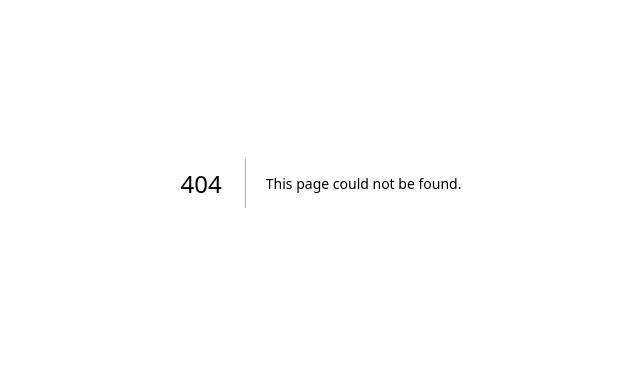
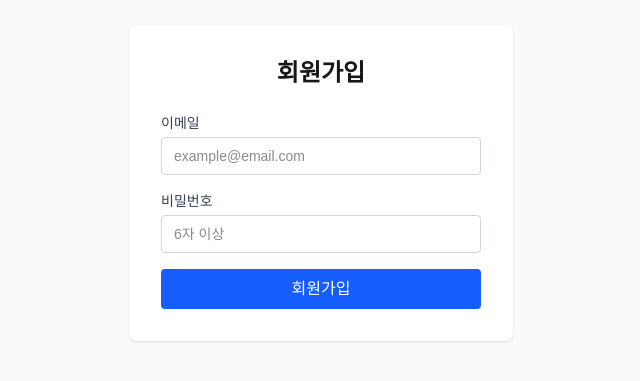
Before and after one commit to jang4353/household-budget, a Next.js app: page /signup in a window 1280 px wide. Before the commit this address had no page. Shown: the part 217-598 px from the top of the page, without its empty margins (319-959 px from the left). Built offline with nearby package versions, Linux system fonts and the light colour scheme; no server answers.

Commit message:
feat: add signup page

```diff
--- /dev/null
+++ b/app/(auth)/signup/page.js
@@ -0,0 +1,80 @@
+'use client';
+
+import { useState } from 'react';
+import { useRouter } from 'next/navigation';
+import { supabase } from '@/lib/supabase';
+
+export default function SignupPage() {
+  const router = useRouter();
+  const [email, setEmail] = useState('');
+  const [password, setPassword] = useState('');
+  const [error, setError] = useState('');
+  const [loading, setLoading] = useState(false);
+
+  async function handleSubmit(e) {
+    e.preventDefault();
+    setError('');
+    setLoading(true);
+
+    const { error } = await supabase.auth.signUp({ email, password });
+
+    if (error) {
+      setError(error.message);
+      setLoading(false);
+      return;
+    }
+
+    router.push('/transactions');
+  }
+
+  return (
+    <div className="min-h-screen flex items-center justify-center bg-gray-50">
+      <div className="bg-white p-8 rounded-lg shadow w-full max-w-sm">
+        <h1 className="text-2xl font-bold mb-6 text-center">회원가입</h1>
+
+        <form onSubmit={handleSubmit} className="space-y-4">
+          <div>
+            <label className="block text-sm font-medium text-gray-700 mb-1">
+              이메일
+            </label>
+            <input
+              type="email"
+              value={email}
+              onChange={(e) => setEmail(e.target.value)}
+              required
+              className="w-full border border-gray-300 rounded px-3 py-2 text-sm focus:outline-none focus:ring-2 focus:ring-blue-500"
+              placeholder="example@email.com"
+            />
+          </div>
+
+          <div>
+            <label className="block text-sm font-medium text-gray-700 mb-1">
+              비밀번호
+            </label>
+            <input
+              type="password"
+              value={password}
+              onChange={(e) => setPassword(e.target.value)}
+              required
+              minLength={6}
+              className="w-full border border-gray-300 rounded px-3 py-2 text-sm focus:outline-none focus:ring-2 focus:ring-blue-500"
+              placeholder="6자 이상"
+            />
+          </div>
+
+          {error && (
+            <p className="text-red-500 text-sm">{error}</p>
+          )}
+
+          <button
+            type="submit"
+            disabled={loading}
+            className="w-full bg-blue-600 text-white py-2 rounded font-medium hover:bg-blue-700 disabled:opacity-50"
+          >
+            {loading ? '처리 중...' : '회원가입'}
+          </button>
+        </form>
+      </div>
+    </div>
+  );
+}
```
Also changed, not shown: 1 other file (tests, documents, lock files or other folders).
